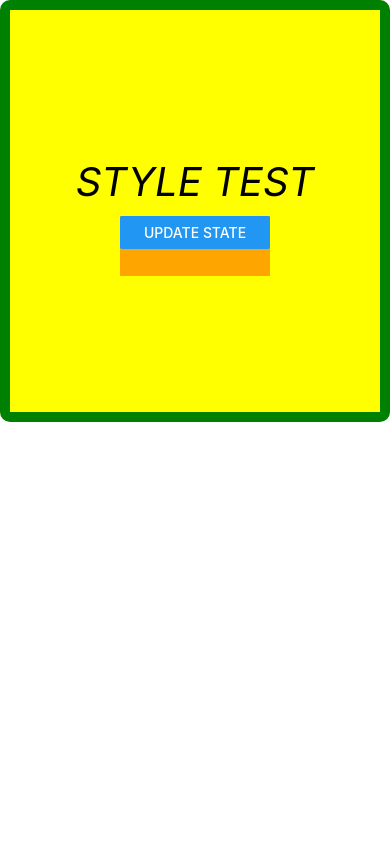
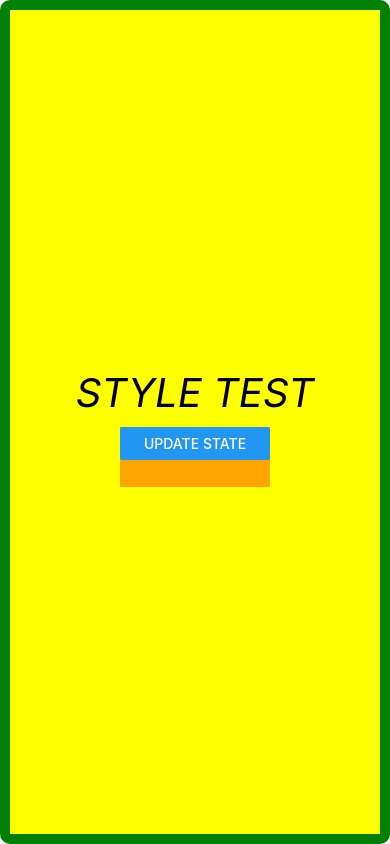
Before and after one commit to codingscode/reactnative_from_zero_to_hero, a React Native app in the folder rntour/: screen / in a window 390 px wide. Built offline with nearby package versions, Linux system fonts and the light colour scheme.

Commit message:
parte 13

```diff
--- a/rntour/App.js
+++ b/rntour/App.js
@@ -25,8 +25,7 @@ function App() {
 
 const styles = StyleSheet.create({
    body: {
-      width: '100%',
-      height: '50%',
+      flex: 1,
       backgroundColor: 'yellow',
       alignItems: 'center',
       justifyContent: 'center',
```
